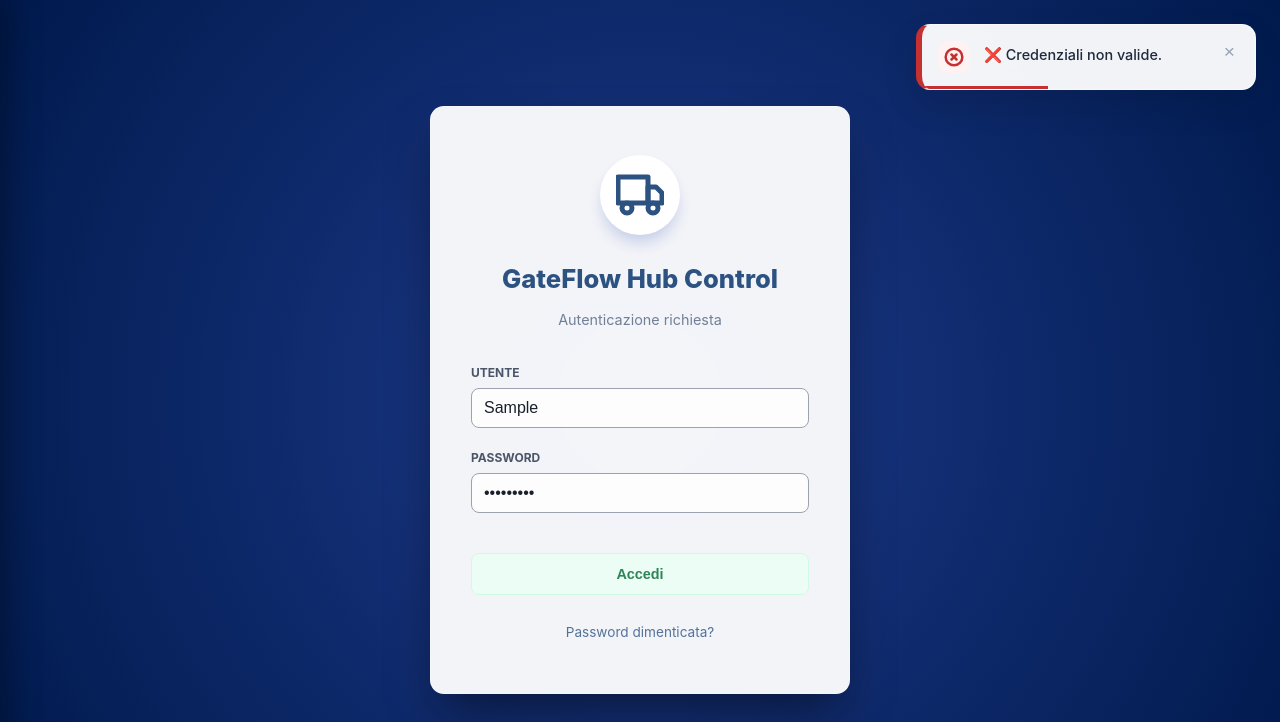
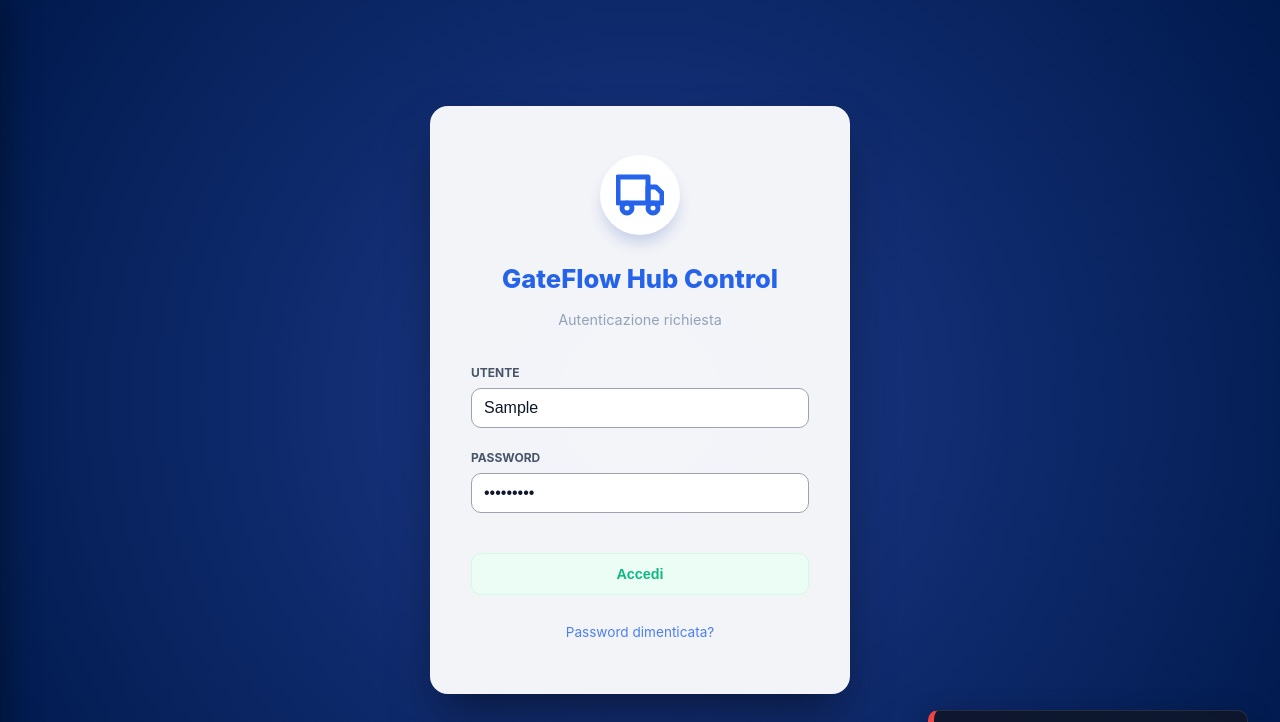
Before and after one commit to nilox91-sys/GateFlow-Logistics, a plain HTML site: page frontend/index.html in a window 1280 px wide. Both pictures are taken after typing "Sample", "Sample123" into the empty fields and a click on the button "Accedi". Shown: the top 722 px of the page. Drawn offline with Linux system fonts and the light colour scheme; files that its build step writes are made by us from their sources; no server answers; files whose address does not match are found by name.

Commit message:
Refactor: remove SDA references and improve notification system

```diff
--- a/frontend/app.js
+++ b/frontend/app.js
@@ -627,7 +627,7 @@ async function handleCheckIn(e) {
     }
 
     // ✅ Successo
-    toast(`✅ Mezzo registrato con successo: <strong>${escHtml(data.targa)}</strong>`, 'success');
+    // toast(...) rimosso per evitare doppia notifica (WebSocket broadcast gestisce il feedback)
     document.getElementById('checkin-form').reset();
     document.getElementById('ci-targa').focus();
 
@@ -778,7 +778,7 @@ async function handleCheckOut() {
     const data = await res.json();
     if (!res.ok) throw new Error(data.detail || `Errore HTTP ${res.status}`);
 
-    toast(`✅ Check-out registrato: <strong>${escHtml(data.targa)}</strong>. Buona strada!`, 'success');
+    // toast(...) rimosso per evitare doppia notifica
 
     // Reset pannello uscita
     document.getElementById('co-targa').value = '';
@@ -809,7 +809,7 @@ async function quickStatusChange(id, stato) {
     });
     const data = await res.json();
     if (!res.ok) throw new Error(data.detail || 'Errore aggiornamento');
-    toast(`✅ <strong>${escHtml(data.targa)}</strong> → ${stateLabel(stato)}`, 'success');
+    // toast(...) rimosso per evitare doppia notifica
   } catch (err) {
     toast(`❌ ${escHtml(err.message)}`, 'error');
   }
@@ -988,7 +988,7 @@ async function confirmStatusChange() {
       toast(`❌ Errore salvataggio:<br>${msg}`, 'error');
       return;
     }
-    toast(`✅ Transito aggiornato: <strong>${escHtml(data.targa)}</strong>`, 'success');
+    // toast(...) rimosso per evitare doppia notifica
     loadTransits();
     loadHistory();
     closeModal();
--- a/frontend/style.css
+++ b/frontend/style.css
@@ -1,31 +1,33 @@
 /* ════════════════════════════════════════════════════════════
-   style.css — GateFlow Corporate SDA Style
-   Design: Flat Corporate Theme, High Contrast
+   style.css — GateFlow Logistics Design System
+   Theme: Modern Professional, High Contrast, Glassmorphism
    ════════════════════════════════════════════════════════════ */
 
 :root {
-  --bg-main: #ebf0f5;
-  --bg-header: #243b55;
+  --bg-main: #f8fafc;
+  --bg-header: #0f172a;
   --bg-card: #ffffff;
-  --bg-input: #fdfdfd;
-  --text-primary: #1a202c;
-  --text-secondary: #4a5568;
-  --text-muted: #718096;
-  --accent-blue: #2c5282;
-  --accent-blue-rgb: 44, 82, 130;
-  --accent-yellow: #d69e2e;
-  --accent-yellow-rgb: 214, 158, 46;
-  --accent-emerald: #2f855a;
-  --accent-red: #c53030;
-  --accent-cyan: #2b6cb0;
-  --radius-sm: 8px;
-  --radius-md: 14px;
-  --radius-lg: 24px;
-  --shadow-sm: 0 1px 3px rgba(0, 0, 0, 0.1);
-  --shadow-md: 0 4px 6px -1px rgba(0, 0, 0, 0.1), 0 2px 4px -1px rgba(0, 0, 0, 0.06);
-  --shadow-lg: 0 10px 25px -5px rgba(0, 0, 0, 0.1);
-  --transition-fast: 0.2s cubic-bezier(0.4, 0, 0.2, 1);
-  --border-color: #cbd5e0;
+  --bg-input: #ffffff;
+  --text-primary: #0f172a;
+  --text-secondary: #475569;
+  --text-muted: #94a3b8;
+  --accent-blue: #2563eb;
+  --accent-blue-rgb: 37, 99, 235;
+  --accent-yellow: #f59e0b;
+  --accent-yellow-rgb: 245, 158, 11;
+  --accent-emerald: #10b981;
+  --accent-red: #ef4444;
+  --accent-cyan: #06b6d4;
+  --radius-sm: 10px;
+  --radius-md: 18px;
+  --radius-lg: 32px;
+  --glass-bg: rgba(255, 255, 255, 0.7);
+  --glass-border: rgba(255, 255, 255, 0.3);
+  --shadow-sm: 0 1px 2px 0 rgba(0, 0, 0, 0.05);
+  --shadow-md: 0 4px 6px -1px rgba(0, 0, 0, 0.1), 0 2px 4px -2px rgba(0, 0, 0, 0.1);
+  --shadow-lg: 0 20px 25px -5px rgba(0, 0, 0, 0.1), 0 8px 10px -6px rgba(0, 0, 0, 0.1);
+  --transition-fast: 0.15s cubic-bezier(0.4, 0, 0.2, 1);
+  --border-color: #e2e8f0;
 }
 
 * {
@@ -832,34 +834,36 @@ tr.alert-red td:first-child {
   font-weight: 500;
 }
 
-/* ─── TOASTS ─────────────────────────────────────────── */
+/* ─── TOASTS (Elegant & Progressive) ───────────────── */
 #toast-container {
   position: fixed;
-  top: 1.5rem;
-  right: 1.5rem;
-  z-index: 3000;
-  display: flex;
-  flex-direction: column;
+  bottom: 2rem;
+  right: 2rem;
+  z-index: 5000;
+  display: flex;
+  flex-direction: column-reverse;
   gap: 12px;
   pointer-events: none;
 }
 
 .toast {
   pointer-events: auto;
-  min-width: 340px;
-  max-width: 450px;
-  background: rgba(255, 255, 255, 0.95);
-  backdrop-filter: blur(10px);
-  border: 1px solid rgba(255, 255, 255, 0.5);
-  border-radius: var(--radius-md);
-  padding: 16px;
-  display: flex;
-  align-items: flex-start;
-  gap: 14px;
-  box-shadow: 0 15px 35px rgba(0, 0, 0, 0.1);
-  animation: toast-enter 0.4s cubic-bezier(0.175, 0.885, 0.32, 1.275) forwards;
+  min-width: 320px;
+  max-width: 420px;
+  background: rgba(15, 23, 42, 0.9);
+  backdrop-filter: blur(12px);
+  -webkit-backdrop-filter: blur(12px);
+  border: 1px solid rgba(255, 255, 255, 0.1);
+  border-radius: var(--radius-sm);
+  padding: 14px 18px;
+  display: flex;
+  align-items: center;
+  gap: 12px;
+  box-shadow: 0 10px 30px rgba(0, 0, 0, 0.3);
+  animation: toast-enter 0.5s cubic-bezier(0.19, 1, 0.22, 1) forwards;
   position: relative;
   overflow: hidden;
+  color: white;
 }
 
 .toast::after {
@@ -867,17 +871,18 @@ tr.alert-red td:first-child {
   position: absolute;
   bottom: 0;
   left: 0;
-  height: 3px;
+  height: 2px;
   width: 100%;
   background: var(--accent-blue);
   animation: toast-progress 4.5s linear forwards;
+  opacity: 0.8;
 }
 
 .toast-icon {
   flex-shrink: 0;
-  width: 32px;
-  height: 32px;
-  border-radius: 10px;
+  width: 28px;
+  height: 28px;
+  border-radius: 8px;
   display: flex;
   align-items: center;
   justify-content: center;
@@ -885,11 +890,10 @@ tr.alert-red td:first-child {
 
 .toast-content {
   flex: 1;
-  font-size: 0.9rem;
+  font-size: 0.88rem;
   font-weight: 500;
-  color: #1e293b;
+  color: #f8fafc;
   line-height: 1.4;
-  padding-top: 4px;
 }
 
 .toast-close-btn {
@@ -922,12 +926,12 @@ tr.alert-red td:first-child {
 .toast-info::after { background: var(--accent-blue); }
 
 @keyframes toast-enter {
-  from { opacity: 0; transform: translateX(100px) scale(0.9); }
-  to { opacity: 1; transform: translateX(0) scale(1); }
+  from { opacity: 0; transform: translateY(20px) scale(0.95); }
+  to { opacity: 1; transform: translateY(0) scale(1); }
 }
 
 @keyframes toast-exit {
-  to { opacity: 0; transform: translateX(100px); }
+  to { opacity: 0; transform: translateX(20px); }
 }
 
 @keyframes toast-progress {
```
Also changed, not shown: 5 other files.
